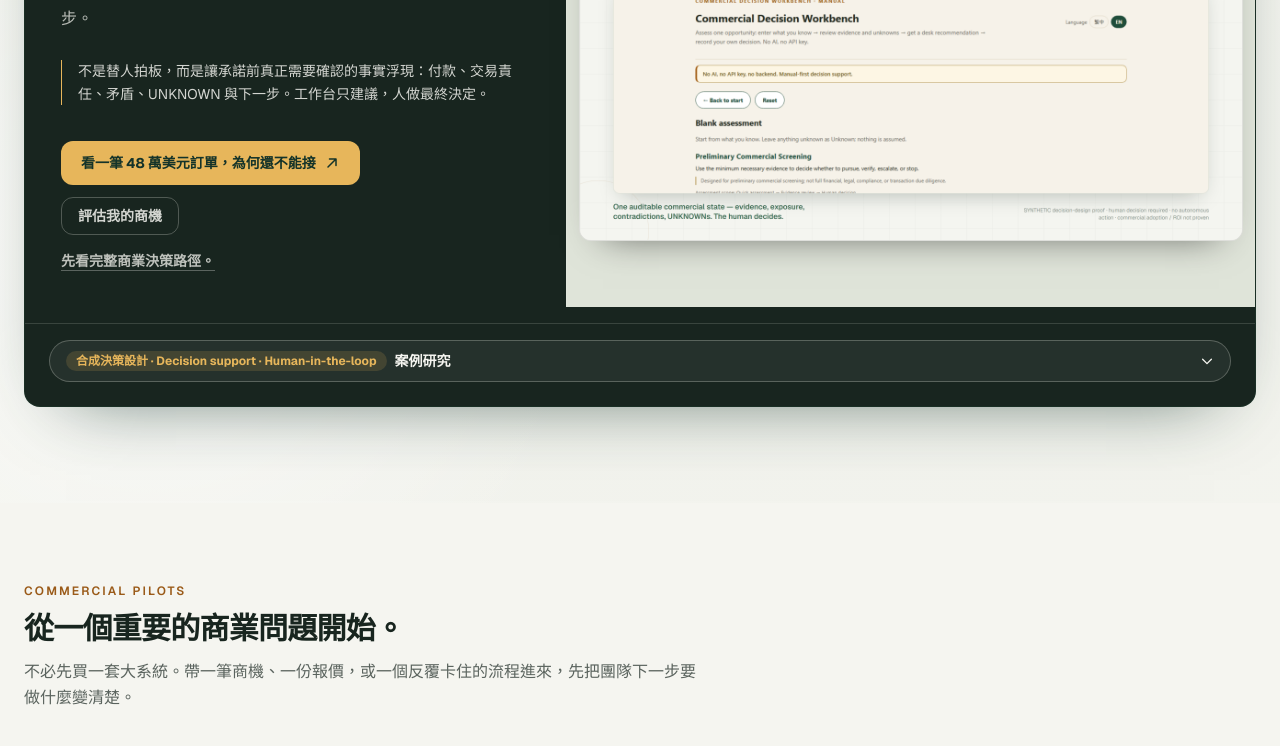
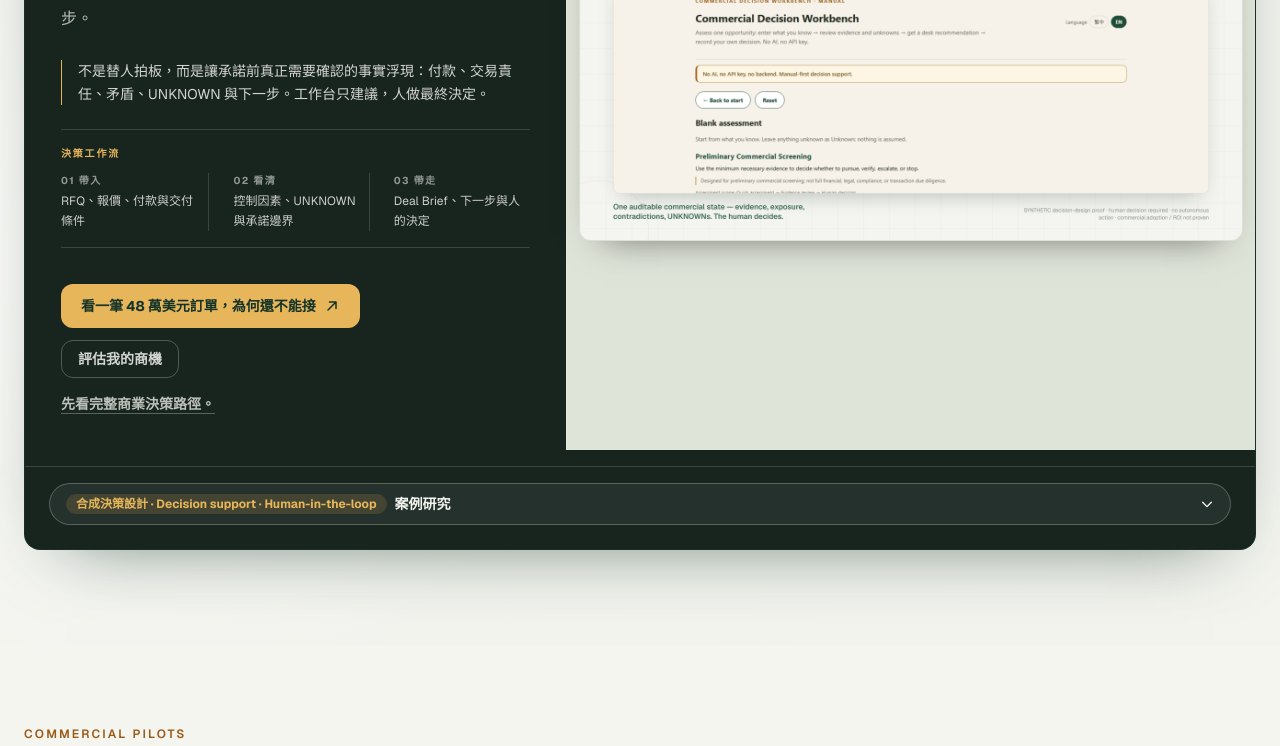
Before and after one commit to apchen1978/pauls-tradecraft, a React (Vite) app: page / in a window 1280 px wide. Shown: the part 1300-2046 px from the top of the page. Built offline with nearby package versions, Linux system fonts and the light colour scheme.

Commit message:
feat(works): deepen flagship product showcases

```diff
--- a/src/components/Works.jsx
+++ b/src/components/Works.jsx
@@ -22,6 +22,27 @@ const iconMap = {
 };
 
 const SECTION_ORDER = ["commercial", "operations", "labs"];
+
+function ProductFlow({ work, tone = "light" }) {
+  const { lang } = useLang();
+  const flow = work.showcase?.[lang];
+  if (!flow) return null;
+
+  const dark = tone === "dark";
+  return (
+    <div className={`mt-6 border-y py-4 ${dark ? "border-bone/15" : "border-forest/15"}`}>
+      <p className={`text-[10px] font-bold uppercase tracking-[0.18em] ${dark ? "text-gold" : "text-amber"}`}>{flow.label}</p>
+      <div className={`mt-3 grid gap-3 sm:grid-cols-3 ${dark ? "sm:divide-x sm:divide-bone/15" : "sm:divide-x sm:divide-forest/15"}`}>
+        {flow.stages.map((stage, index) => (
+          <div key={stage.label} className={index === 0 ? "sm:pr-3" : index === flow.stages.length - 1 ? "sm:pl-3" : "sm:px-3"}>
+            <p className={`text-[10px] font-bold tracking-[0.14em] ${dark ? "text-bone/55" : "text-moss"}`}>{stage.label}</p>
+            <p className={`mt-1 text-xs leading-relaxed ${dark ? "text-bone/82" : "text-ink/75"}`}>{stage.value}</p>
+          </div>
+        ))}
+      </div>
+    </div>
+  );
+}
 
 function CaseStudy({ c, related, link, linkLabel, tone = "light" }) {
   const { lang, t } = useLang();
@@ -244,6 +265,7 @@ function FeaturedSystem({ work }) {
           {copy.caseSummary && (
             <p data-featured-copy className="mt-7 border-l border-gold pl-4 text-sm leading-relaxed text-bone/85">{copy.caseSummary}</p>
           )}
+          <ProductFlow work={work} tone="dark" />
           <a data-featured-copy href={work.link} target="_blank" rel="noopener noreferrer" className="mt-9 inline-flex w-fit items-center gap-2 rounded-field bg-gold px-5 py-3 text-sm font-bold text-pine transition-colors hover:bg-[#f2be61]">
             {linkLabel}
             <ArrowUpRight size={16} weight="bold" />
@@ -393,6 +415,7 @@ export default function Works() {
                 {copy.caseSummary}
               </p>
             )}
+            <ProductFlow work={w} />
             {w.deliverable && (
               <div className="mt-4 border-l-2 border-amber/70 bg-amber/[0.06] px-4 py-3">
                 <p className="text-[10px] font-bold uppercase tracking-[0.14em] text-amber">{t.works.deliverableLabel}</p>
--- a/src/data/works.js
+++ b/src/data/works.js
@@ -588,6 +588,24 @@ export const works = [
     link: "https://apchen1978.github.io/overseas-lead-discovery-demo/",
     linkLabel: { zh: "試用潛在客戶篩選 Demo", en: "Try Qualification Demo" },
     primary: true,
+    showcase: {
+      zh: {
+        label: "產品流程",
+        stages: [
+          { label: "01 發現", value: "公開網路候選" },
+          { label: "02 資格化", value: "來源、WHY／WHY NOT、UNKNOWN" },
+          { label: "03 交接", value: "人工確認後帶入商機評估" },
+        ],
+      },
+      en: {
+        label: "Product flow",
+        stages: [
+          { label: "01 Discover", value: "Public-web candidates" },
+          { label: "02 Qualify", value: "Sources, WHY / WHY NOT, UNKNOWNs" },
+          { label: "03 Hand off", value: "Human-confirmed input for deal assessment" },
+        ],
+      },
+    },
     deliverable: {
       zh: "一份附來源脈絡的候選短名單、每家公司的 WHY／WHY NOT、UNKNOWN，以及第一次接觸前要先確認的問題。",
       en: "An evidence-qualified shortlist with source context, WHY / WHY NOT, explicit UNKNOWNs, and the questions to answer before first contact.",
@@ -700,6 +718,24 @@ export const works = [
     linkLabel: { zh: "看一筆 48 萬美元訂單，為何還不能接", en: "See why a USD 480k order is not yet committable" },
     secondaryLink: "https://apchen1978.github.io/commercial-decision-desk/#mode-blank",
     secondaryLinkLabel: { zh: "評估我的商機", en: "Assess my opportunity" },
+    showcase: {
+      zh: {
+        label: "決策工作流",
+        stages: [
+          { label: "01 帶入", value: "RFQ、報價、付款與交付條件" },
+          { label: "02 看清", value: "控制因素、UNKNOWN 與承諾邊界" },
+          { label: "03 帶走", value: "Deal Brief、下一步與人的決定" },
+        ],
+      },
+      en: {
+        label: "Decision flow",
+        stages: [
+          { label: "01 Bring in", value: "RFQ, quote, payment, and delivery context" },
+          { label: "02 Review", value: "Controls, UNKNOWNs, and commitment boundaries" },
+          { label: "03 Take forward", value: "Deal Brief, next actions, and human decision" },
+        ],
+      },
+    },
     zh: {
       title: "商務決策工作台",
       desc: "在承諾一筆交易前，先把付款、交付責任、決策權與未知資訊放到同一張桌上，再整理成可追溯的交易結構、控制因素與下一步。",
```
